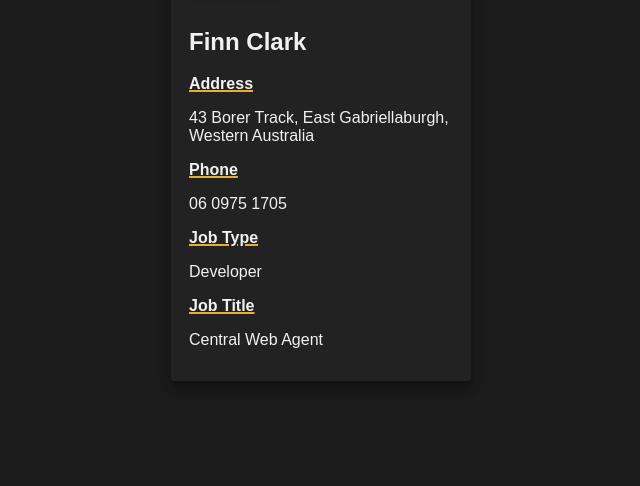
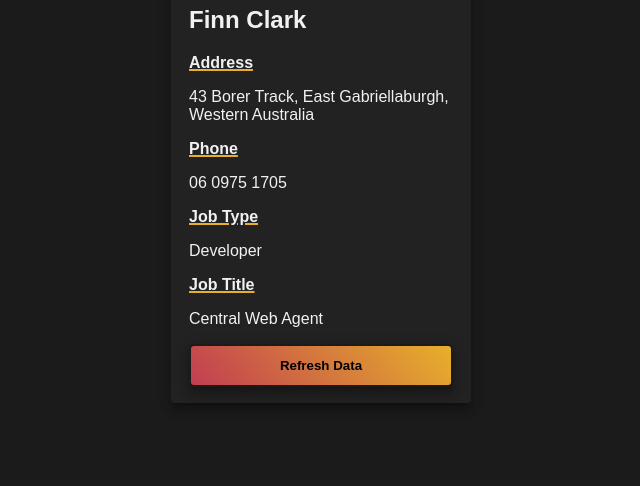
Before and after one commit to tim-green/faker-js-app, a website built with Vite: page index.html in a window 1280 px wide. Shown: the part 314-800 px from the top of the page, without its empty margins (319-959 px from the left). Built offline with nearby package versions, Linux system fonts and the light colour scheme.

Commit message:
added refresh button

```diff
--- a/index.ts
+++ b/index.ts
@@ -1,6 +1,15 @@
 import './styles.css';
 
 import { faker, fakerEN_AU } from '@faker-js/faker';
+
+document.addEventListener('DOMContentLoaded', () => {
+  const button = document.querySelector('.refresh') as HTMLButtonElement;
+  button.addEventListener('click', refreshPage);
+
+  function refreshPage() {
+      location.reload();
+  }
+});
 
 const appDiv: HTMLElement = document.querySelector('#app');
 for (const faker of [fakerEN_AU]) {
@@ -13,6 +22,7 @@ for (const faker of [fakerEN_AU]) {
         </div>
         <div class="card__profile">
           <img src="${faker.image.avatar()}" alt="Avatar image of ${fullName}"/>
+
         </div>
         <div class="card__body">
           <h2>${faker.person.firstName()} ${faker.person.lastName()}</h2>
@@ -24,7 +34,10 @@ for (const faker of [fakerEN_AU]) {
           <p>${faker.person.jobType()}</p>
           <p class="fTitle">Job Title</p>
           <p>${faker.person.jobTitle()}</p>
+
+          <button class="button refresh">Refresh Data</button>
         </div>
+
       </div>
     </div>
 `;
--- a/styles.css
+++ b/styles.css
@@ -1,4 +1,4 @@
-body{
+html,body{
   background: #1b1b1b;
   margin: 0;
   padding: 0;
@@ -47,6 +47,31 @@ body{
   border-image-slice: 1;
 }
 
+.button{
+  background-image: linear-gradient(-131deg, rgb(231, 176, 43) 0%, rgb(193, 62, 81));
+  border: none;
+  font-family: sans-serif;
+  padding: 4.5% 2.5%;
+  border-radius: 5px;
+  box-shadow: 0px 5px 5px -3px rgba(0, 0, 0, 0.2), 0px 8px 10px 1px rgba(0, 0, 0, 0.14), 0px 3px 14px 2px rgba(0, 0, 0, 0.12);
+
+  border: #1b1b1b 2px solid;
+  color: #000;
+  width: 100%;
+  margin-top: 0;
+  font-weight: bold;
+  transition: ease-out color .5s;
+  text-transform: capitalize;
+  &:hover{
+    color: #fff;
+    transition: ease-in-out color .6s;
+  }
+}
+
+.refresh{
+
+}
+
 .card__image img {
   width: 100%;
   height: 100%;
@@ -62,8 +87,7 @@ body{
   height: 100px;
   top: 90px;
   left: 15px;
-  box-shadow: 0px 5px 5px -3px rgba(0, 0, 0, 0.2),
-    0px 8px 10px 1px rgba(0, 0, 0, 0.14), 0px 3px 14px 2px rgba(0, 0, 0, 0.12);
+  box-shadow: 0px 5px 5px -3px rgba(0, 0, 0, 0.2), 0px 8px 10px 1px rgba(0, 0, 0, 0.14), 0px 3px 14px 2px rgba(0, 0, 0, 0.12);
   border-radius: 20%;
   border: 3px solid transparent;
   overflow: hidden;
```
